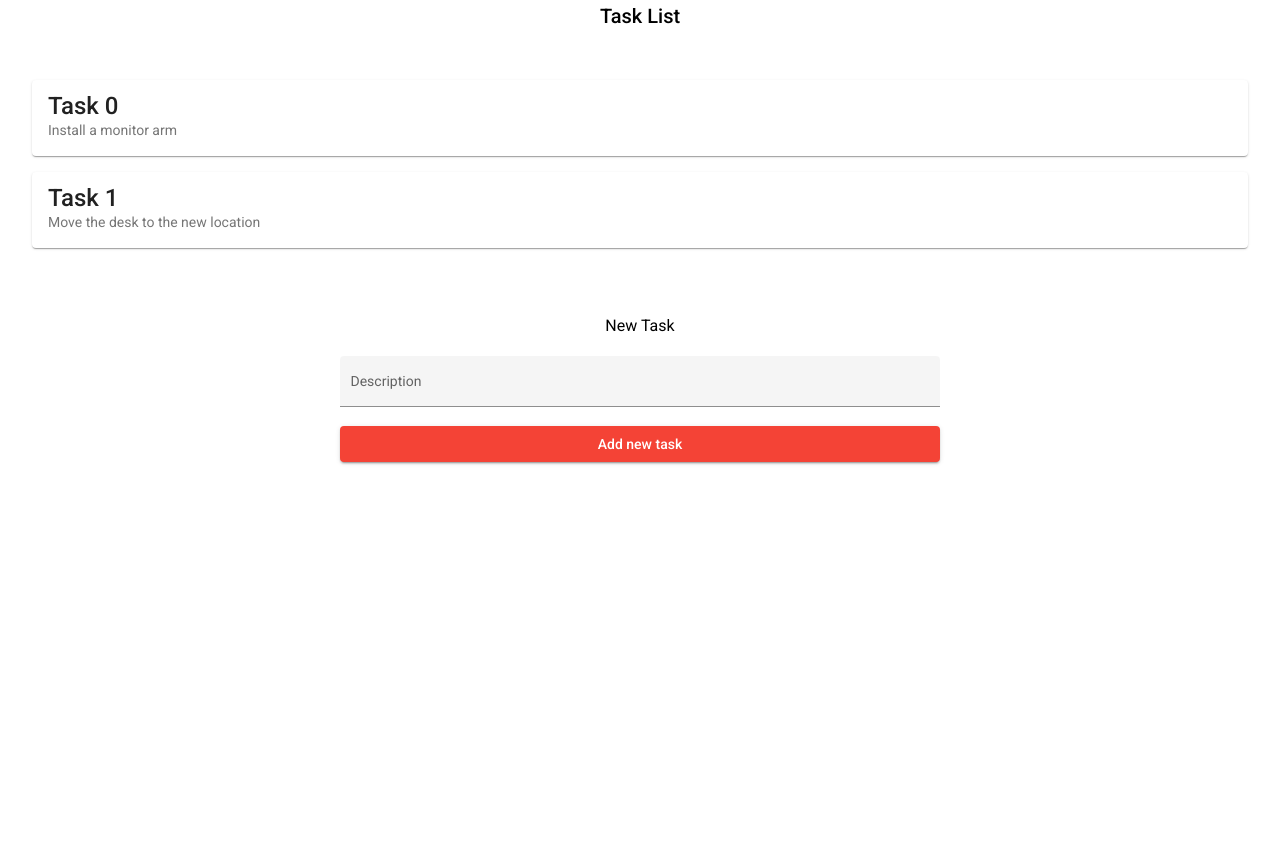
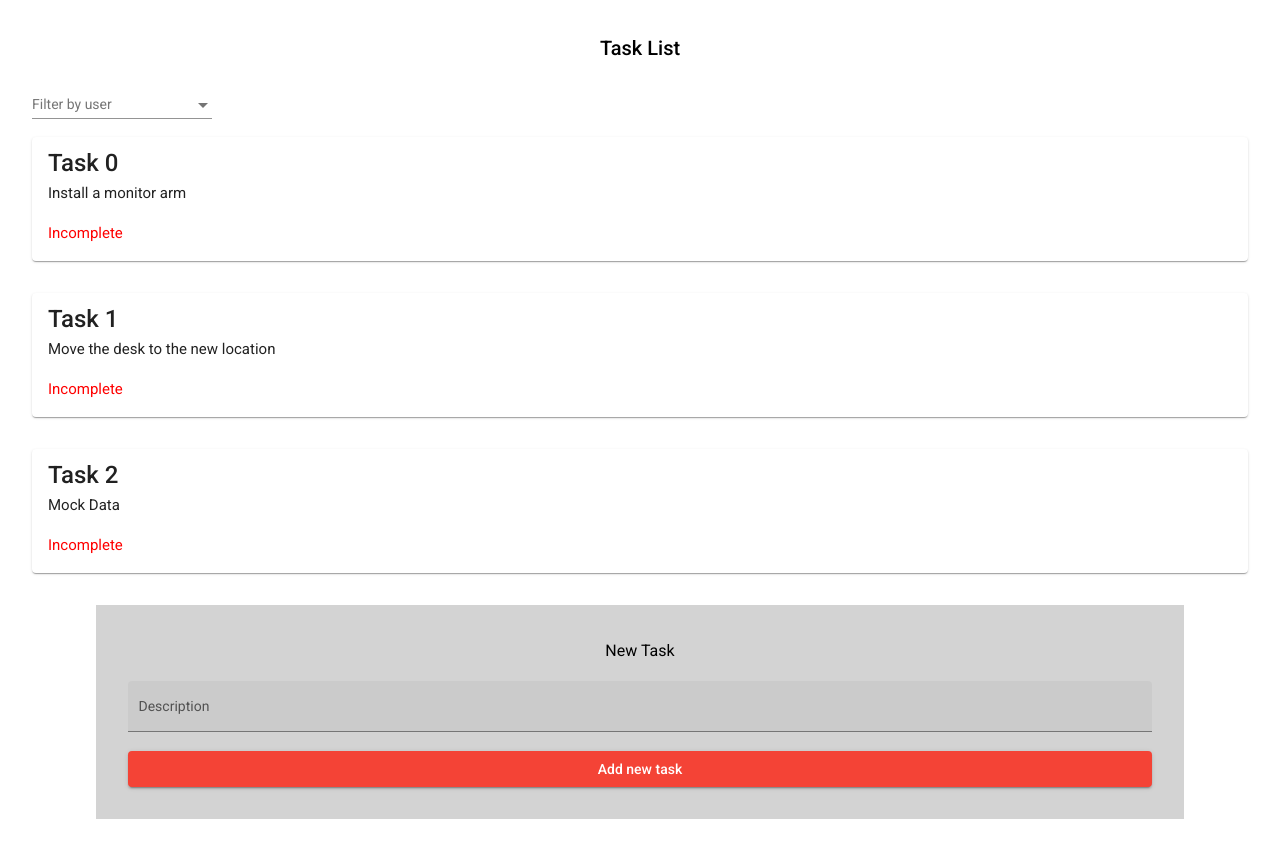
Before and after one commit to khuongnmdev/csv-coding-assignment-angular, an Angular app: page / in a window 1280 px wide. Before the commit the page ends 800 px from the top, so only its background shows below. Built offline with nearby package versions, Linux system fonts and the light colour scheme.

Commit message:
Add Material component and update flow

```diff
--- a/src/app/app.component.ts
+++ b/src/app/app.component.ts
@@ -1,5 +1,5 @@
 import { Component } from '@angular/core';
-import {BackendService} from './backend.service';
+import { BackendService } from './backend.service';
 import { filter } from 'rxjs/operators';
 
 @Component({
@@ -12,5 +12,5 @@ export class AppComponent {
   users = this.backend.users();
 
 
-  constructor(private backend: BackendService) {}
+  constructor(private backend: BackendService) { }
 }
--- a/src/app/backend.service.ts
+++ b/src/app/backend.service.ts
@@ -37,6 +37,12 @@ export class BackendService {
       id: 1,
       description: "Move the desk to the new location",
       assigneeId: 111,
+      completed: false
+    },
+    {
+      id: 2,
+      description: "Mock Data",
+      assigneeId: 222,
       completed: false
     }
   ];
--- a/src/app/task-detail/task-detail.component.css
+++ b/src/app/task-detail/task-detail.component.css
@@ -0,0 +1,4 @@
+:host {
+  display: block;
+  padding: 2rem;
+}
--- a/src/app/task-detail/task-detail.component.html
+++ b/src/app/task-detail/task-detail.component.html
@@ -1,51 +1,36 @@
 <h2 class="title">Task Detail</h2>
+<button mat-button color="primary" routerLink="/">Back Task List</button>
 
-<a routerLink="/">Go to Task List</a>
-
-<ng-container *ngIf="task$ | async as task; else notFoundTask">
-  <form (submit)="updateTask()" class="form">
-    <h2>Task Id: {{ task.id }}</h2>
-
-    <mat-form-field appearance="fill">
+<ng-container *ngIf="isLoaded$ | async as task; else notFoundTask">
+  <form (submit)="updateTask()" class="form" [formGroup]="form">
+    <mat-form-field>
       <mat-label>Description</mat-label>
       <input
         matInput
         type="text"
-        [(ngModel)]="task.description"
+        formControlName="description"
         name="description"
       />
     </mat-form-field>
-    <mat-form-field
-      appearance="fill"
-      *ngIf="user$ | async as user; else notFoundUser"
-    >
-      <mat-label>Assignee</mat-label>
-      <mat-select
-        [ngModel]="task.assignee"
-        name="assignee"
-        (ngModelChange)="(assignTask)"
-      >
-        <!-- <mat-option value="disabled">Option 1</mat-option> -->
-        <ng-container *ngIf="userList$ | async as userList">
-          <mat-option *ngFor="let user of userList" [value]="user.value">
-            {{ user.name }}
-          </mat-option>
-        </ng-container>
+
+    <mat-form-field *ngIf="users$ | async as users">
+      <mat-label>Select an user</mat-label>
+      <mat-select formControlName="assigneeId">
+        <mat-option>None</mat-option>
+        <mat-option *ngFor="let option of users" [value]="option.id">
+          {{ option.name }}
+        </mat-option>
       </mat-select>
     </mat-form-field>
 
-    Assignee:
-    <ng-container *ngIf="user$ | async as user; else notFoundUser">
-      <span>{{ user.name }}</span>
-    </ng-container>
+    <mat-checkbox color="primary" formControlName="completed" name="completed">
+      Completed
+    </mat-checkbox>
 
-    <p>Status: {{ task.completed ? "Done" : "Incomplete" }}</p>
+    <button type="submit" mat-raised-button color="warn">Save</button>
   </form>
 </ng-container>
 
 <ng-template #notFoundTask>
   <p>This task is not existed.</p>
 </ng-template>
-<ng-template #notFoundUser>
-  <span>Not assign yet.</span>
-</ng-template>
--- a/src/app/task-detail/task-detail.component.ts
+++ b/src/app/task-detail/task-detail.component.ts
@@ -1,8 +1,10 @@
 import { Component, OnInit } from '@angular/core';
+import { FormBuilder, FormGroup, Validators } from '@angular/forms';
+import { MatSnackBar } from '@angular/material/snack-bar';
+import { ActivatedRoute } from '@angular/router';
+import { BehaviorSubject, Observable, of } from 'rxjs';
+import { first, shareReplay, switchMap } from 'rxjs/operators';
 import { BackendService, Task, User } from '../backend.service';
-import { EMPTY, Observable, iif } from 'rxjs';
-import { ActivatedRoute } from '@angular/router';
-import { map, shareReplay, switchMap, switchMapTo, tap } from 'rxjs/operators';
 
 export const TASK_ID_PARAM_KEY = 'taskId';
 
@@ -13,49 +15,61 @@ export const TASK_ID_PARAM_KEY = 'taskId';
 })
 export class TaskDetailComponent implements OnInit {
 
-  /** User to display. */
-  protected readonly task$: Observable<Task>;
-  protected readonly user$: Observable<User>;
-  protected readonly userList$: Observable<User[]>;
+  protected task: Task;
 
   private taskId: number;
 
+  public readonly form: FormGroup;
+
+  protected isLoaded$ = new BehaviorSubject<boolean>(false);
+
+  protected readonly users$: Observable<User[]>;
+
   constructor(
     activatedRoute: ActivatedRoute,
-    private backend: BackendService
+    private readonly backend: BackendService,
+    private readonly fb: FormBuilder,
+    private snackBar: MatSnackBar
+
   ) {
     this.taskId = Number(activatedRoute.snapshot.paramMap.get(TASK_ID_PARAM_KEY));
-    this.task$ = this.backend.task(this.taskId).pipe(
+
+    this.users$ = this.backend.users().pipe(
       shareReplay({ refCount: true, bufferSize: 1 }),
     );
 
-    this.user$ = this.task$.pipe(switchMap(task => iif(() => task.assigneeId !== null,
-      this.backend.user(Number(task.assigneeId),
-      ))))
-
-    this.userList$ = this.backend.users().pipe(
-      tap((users) => console.log(users)),
-      shareReplay({ refCount: true, bufferSize: 1 }),
-    );
+    this.form = this.initForm();
 
   }
 
   ngOnInit() {
+    this.backend.task(this.taskId).pipe(
+      first(),
+    ).subscribe((value) => {
+      if (value) {
+        this.form.patchValue(value);
+        this.isLoaded$.next(true);
+      }
+    }
+    );
   }
 
-  assignTask(userId: number) {
-
-    this.task$.pipe(
-      map(value => {
-        return { ...value, userId: userId }
-      }),
+  updateTask() {
+    of(this.form.value).pipe(
       switchMap((payload) => {
         return this.backend.update(this.taskId, payload);
       })
-
-    ).subscribe(
-      // () => console.log('Assign success!');
-    )
+    ).subscribe(() => {
+      this.snackBar.open("Updated new value!")
+    })
   }
 
+  private initForm(): FormGroup {
+    return this.fb.group({
+      id: [0],
+      description: ['', [Validators.required]],
+      assigneeId: ['', [Validators.required]],
+      completed: [false, Validators.required],
+    });
+  }
 }
--- a/src/app/task-list/task-list.component.css
+++ b/src/app/task-list/task-list.component.css
@@ -1,6 +1,12 @@
-.task-list {
+:host {
+  display: block;
   padding: 2rem;
 }
+
+.task-list {
+  margin-bottom: 2rem;
+}
+
 .task-list-item {
   cursor: pointer;
 }
@@ -8,10 +14,10 @@
   margin-bottom: 1rem;
 }
 
-.form {
-  display: flex;
-  flex-direction: column;
-  max-width: 600px;
-  margin: 0 auto;
-  padding: 2rem;
+.status {
+  color: red;
 }
+
+.status.completed {
+  color: green;
+}
--- a/src/app/task-list/task-list.component.html
+++ b/src/app/task-list/task-list.component.html
@@ -1,14 +1,36 @@
 <h2 class="title">Task List</h2>
 
-<section class="task-list">
-  <ng-container *ngFor="let task of tasks$ | async as tasks">
+<div class="filter">
+  <mat-form-field *ngIf="users$ | async as users">
+    <mat-label>Filter by user</mat-label>
+    <mat-select
+      [ngModel]="filterValue"
+      name="filter"
+      (ngModelChange)="filterChange($event)"
+    >
+      <mat-option>All</mat-option>
+      <mat-option *ngFor="let option of users" [value]="option.id">
+        {{ option.name }}
+      </mat-option>
+    </mat-select>
+  </mat-form-field>
+</div>
+
+<ng-container
+  *ngFor="let task of tasks$ | async as tasks; trackBy: trackByFunction"
+>
+  <div class="task-list">
     <mat-card class="task-list-item" routerLink="detail/{{ task.id }}">
       <mat-card-title>Task {{ task.id }}</mat-card-title>
-      <mat-card-subtitle>{{ task.description }}</mat-card-subtitle>
+      <mat-card-content>
+        <h4>{{ task.description }}</h4>
+        <h4 class="status" [ngClass]="task.completed ? 'completed' : ''">
+          {{ task.completed ? "Done" : "Incomplete" }}
+        </h4>
+      </mat-card-content>
     </mat-card>
-  </ng-container>
-</section>
-
+  </div>
+</ng-container>
 
 <form (submit)="addNewTask()" class="form">
   <h3 class="title">New Task</h3>
--- a/src/app/task-list/task-list.component.ts
+++ b/src/app/task-list/task-list.component.ts
@@ -1,7 +1,7 @@
 import { Component, OnInit } from '@angular/core';
 import { BehaviorSubject, Observable, Subject } from 'rxjs';
-import { delay, finalize, repeatWhen, tap } from 'rxjs/operators';
-import { BackendService, Task } from '../backend.service';
+import { filter, finalize, map, repeatWhen, shareReplay, tap } from 'rxjs/operators';
+import { BackendService, Task, User } from '../backend.service';
 
 @Component({
   selector: 'app-task-list',
@@ -10,33 +10,56 @@ import { BackendService, Task } from '../backend.service';
 })
 export class TaskListComponent implements OnInit {
 
-  // tasks = this.backend.tasks();
-  users = this.backend.users();
-
   protected readonly tasks$: Observable<Task[]>;
 
-  protected readonly isLoading$ = new BehaviorSubject<boolean>(false);
+  protected readonly users$: Observable<User[]>;
 
   private readonly userUpdated$ = new Subject<void>();
+
+  protected filterValue: number;
 
   protected description: string;
 
   constructor(private backend: BackendService) {
     this.tasks$ = this.backend.tasks().pipe(
+      map(tasks => {
+        if (this.filterValue) {
+          return tasks.filter(task => task.assigneeId === this.filterValue)
+        } else {
+          return tasks;
+        }
+      }),
       repeatWhen(() => this.userUpdated$), // Deprecated operator
     )
+    this.users$ = this.backend.users();
   }
 
   ngOnInit() {
+    this.userUpdated$.next();
+  }
+
+  getAssigneeName(assigneeId: number) {
+    this.users$.pipe(
+      map(users => {
+        users.find(u => u.id === assigneeId)
+      })
+    )
   }
 
   protected addNewTask() {
     this.backend.newTask({ description: this.description }).pipe(
-      tap(() => this.isLoading$.next(true)),
-      finalize(() => this.isLoading$.next(false)),
     ).subscribe((value) => {
       this.userUpdated$.next(); // trigger reload list
       this.description = ''; // clear input
     })
   }
+
+  protected trackByFunction(index: number, task: Task) {
+    return task.id;
+  }
+
+  protected filterChange(userId: number) {
+    this.filterValue = userId;
+    this.userUpdated$.next(); // trigger reload list
+  }
 }
--- a/src/styles.css
+++ b/src/styles.css
@@ -12,3 +12,12 @@ body {
 .title {
   text-align: center;
 }
+
+.form {
+  display: flex;
+  flex-direction: column;
+  max-width: 80vw;
+  margin: 0 auto;
+  padding: 2rem;
+  background-color: lightgray;
+}
```
Also changed, not shown: src/app/app.module.ts (+6 -4 lines), src/app/material/material.module.ts (renamed from src/app/theme/material.module.ts, +6 -2 lines).
